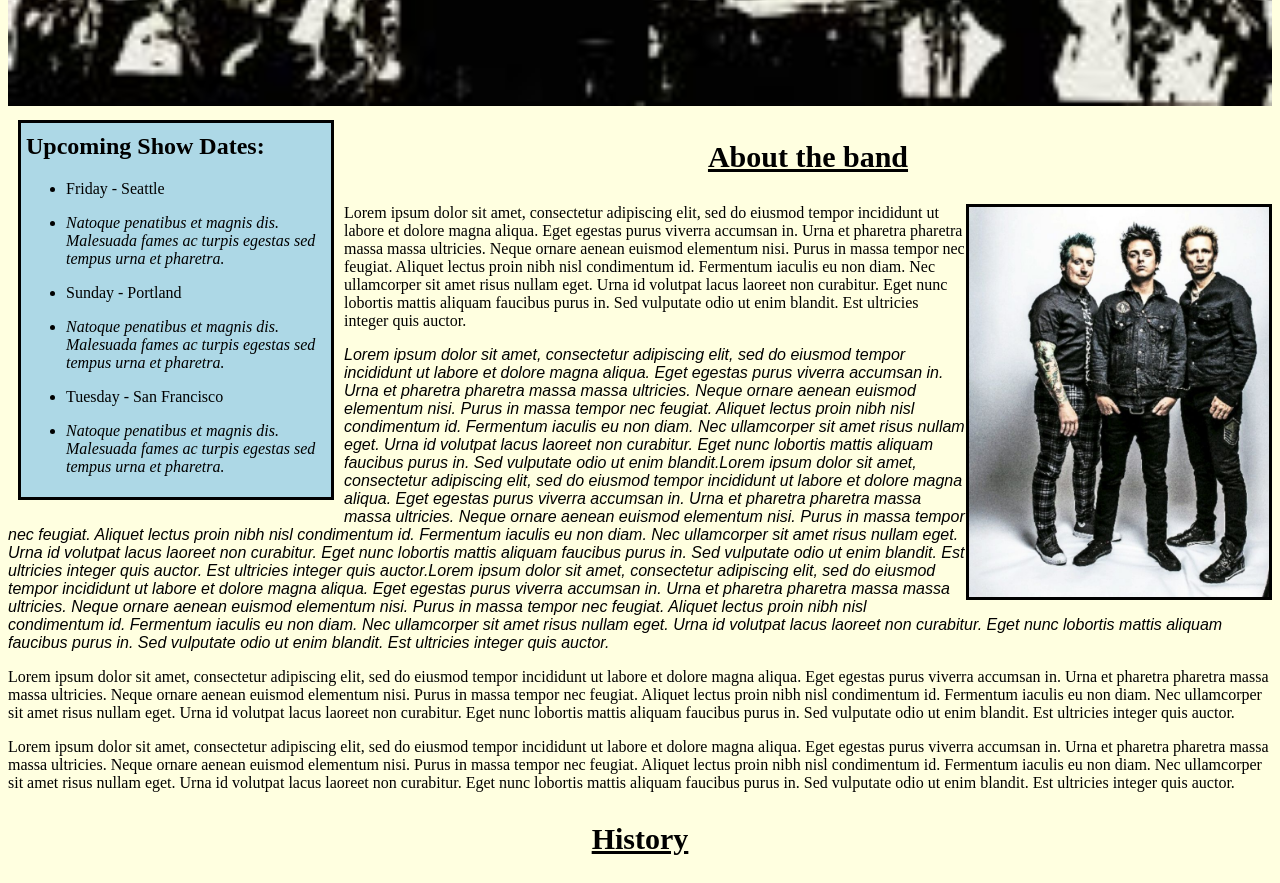
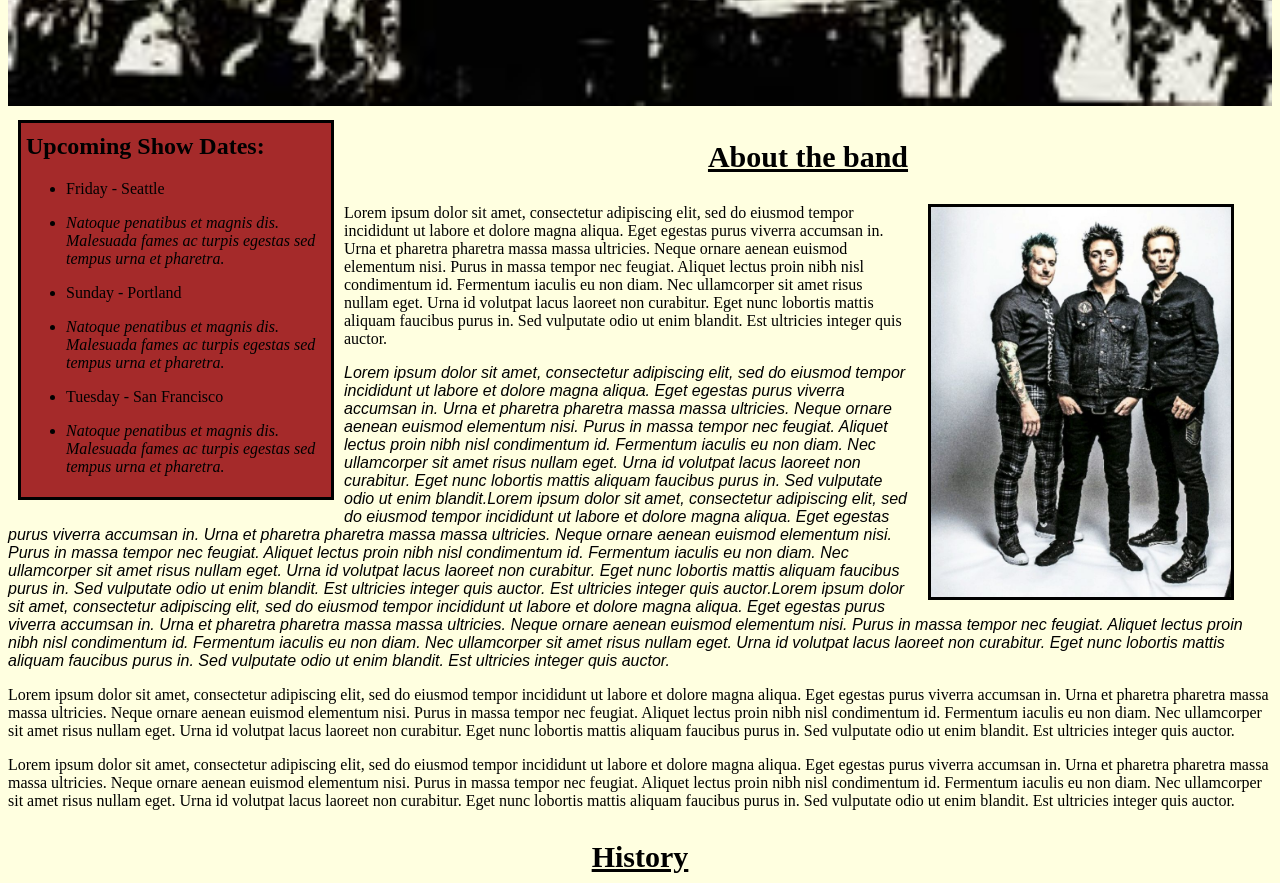
Before and after one commit to VicOhPNW/band-practice, a plain HTML site: page index.html in a window 1280 px wide. Shown: the part 880-1763 px from the top of the page. Drawn offline with Linux system fonts and the light colour scheme.

Commit message:
add padding/margin to member photo, change bgcolor of sidebar to brown.

```diff
--- a/css/styles.css
+++ b/css/styles.css
@@ -3,7 +3,7 @@ body {
 }
 .sidebar {
   float: left;
-  background-color: lightblue;
+  background-color: brown;
   border: solid black 3px;
   margin: 10px;
   padding: 5px;
@@ -33,6 +33,8 @@ body {
   float: right;
   border: black 3px solid;
   width: 300px;
+  margin-right: 3%;
+  margin-left: 20px;
 }
 img {
   width: 100%;
```
